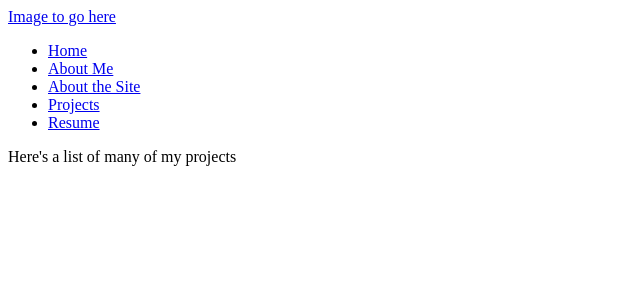
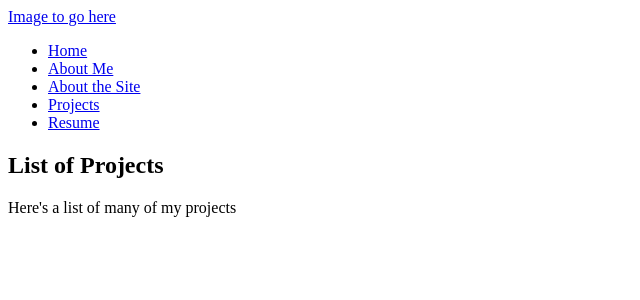
Before and after one commit to DaveKeith/firebase-portfolio, a Next.js app: page /projects in a window 1280 px wide. Shown: the top 300 px of the page, without its empty margins (0-640 px from the left). Built offline with nearby package versions, Linux system fonts and the light colour scheme.

Commit message:
found the issue and fixed it

```diff
--- a/pages/about-me/index.js
+++ b/pages/about-me/index.js
@@ -3,7 +3,7 @@ import Headline from "../../components/headline";
 const AboutMe = () => {
     return <section>
         <Headline text={"About Me"} />
-        <div>I've definitely taken a unique path.</div>
+        <div>{"I've definitely taken a unique path."}</div>
     </section>
 }
 
--- a/pages/about-the-site/index.js
+++ b/pages/about-the-site/index.js
@@ -4,7 +4,7 @@ const AboutTheSite = () => {
     return <section>
         <Headline text={"About this Site"} />
         <div>
-            Here's a bit of detail about the tech and inner workings of this site in particular
+            {"Here's a bit of detail about the tech and inner workings of this site in particular"}
         </div>
         <div>
             <h3>ReactJS</h3>
--- a/pages/projects/[projectId].js
+++ b/pages/projects/[projectId].js
@@ -1,4 +1,7 @@
+import Headline from "../../components/headline";
+
 const Project = (props) => {
+    <Headline text={"Project"} />
     return <div>Project</div>
 }
 
--- a/pages/projects/index.js
+++ b/pages/projects/index.js
@@ -1,6 +1,9 @@
+import Headline from "../../components/headline";
+
 const ProjectList = () => {
     return <section>
-        Here's a list of many of my projects
+        <Headline text={"List of Projects"} />
+        <div>{"Here's a list of many of my projects"}</div>
     </section>
 }
 
--- a/pages/resume/index.js
+++ b/pages/resume/index.js
@@ -1,5 +1,9 @@
+import Headline from "../../components/headline"
+
 const Resume = () => {
     return <section>
-        Resume
+        <Headline text={"My Resume"} />
     </section>
 }
+
+export default Resume;
```
